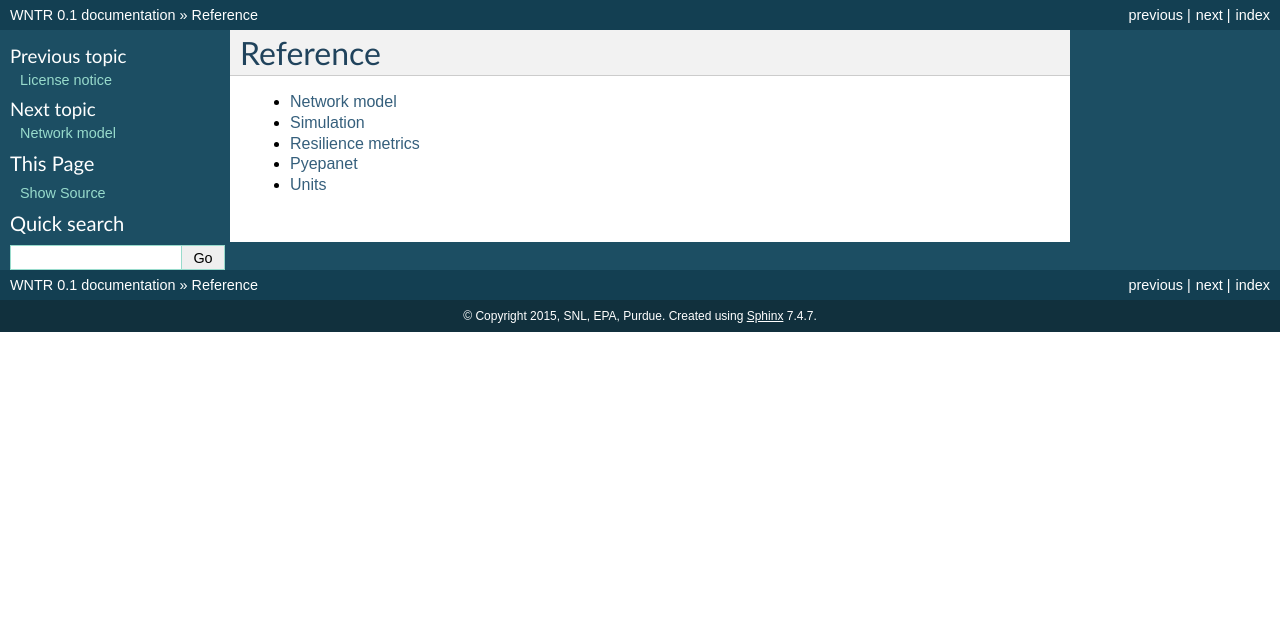
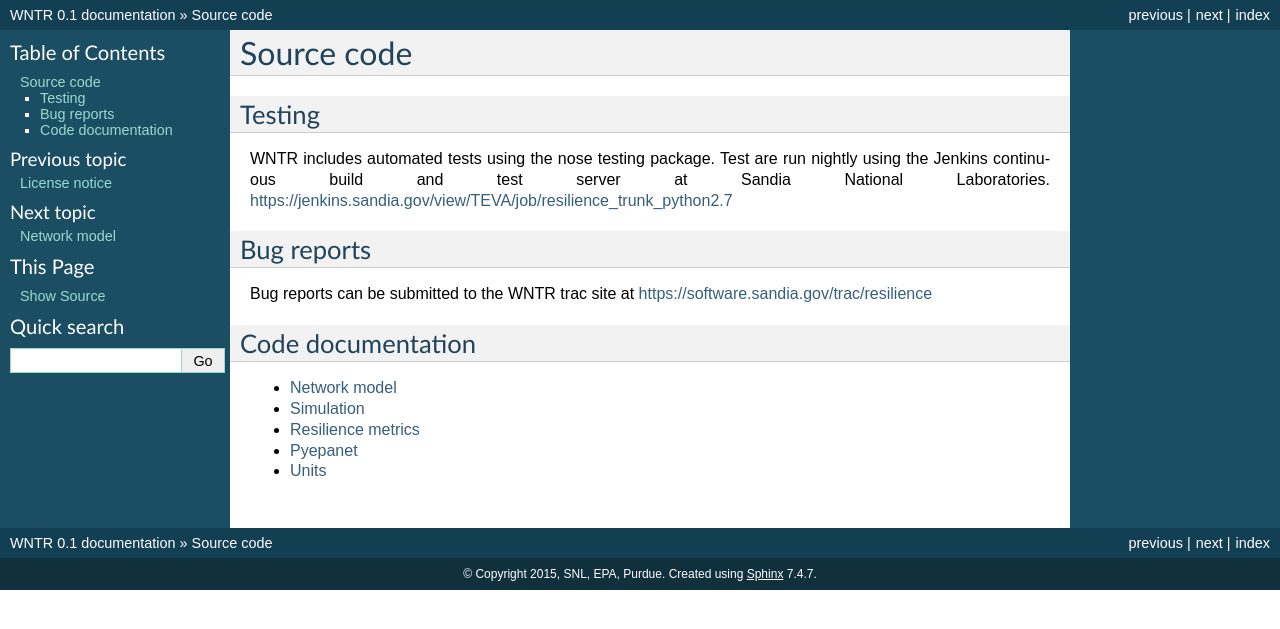
Before and after one commit to USEPA/WNTR, a Sphinx documentation site: the page built from documentation/sphinx/reference/index.rst, in a window 1280 px wide. Shown: the top 629 px of the page. Built offline with Sphinx 7.4.7, drawn with Linux system fonts in a browser that asks for light colours; formulas are drawn with MathJax 3.

Commit message:
Added jenkins and trac link to the documentation

```diff
--- a/documentation/sphinx/autodoc.rst
+++ /dev/null
@@ -1,5 +0,0 @@
-Autodoc
-======================================
-
-.. autoclass:: epanetlib.network.WaterNetworkModel
-   :members:
--- a/documentation/sphinx/reference/index.rst
+++ b/documentation/sphinx/reference/index.rst
@@ -1,5 +1,22 @@
-Reference
-=========
+Source code
+===============
+
+Testing
+-----------
+
+WNTR includes automated tests using the nose testing package.  Test are
+run nightly using the Jenkins continuous build and test server
+at Sandia National Laboratories.
+https://jenkins.sandia.gov/view/TEVA/job/resilience_trunk_python2.7
+
+Bug reports
+-----------
+
+Bug reports can be submitted to the WNTR trac site at
+https://software.sandia.gov/trac/resilience
+
+Code documentation
+------------------
 
 .. toctree::
    :maxdepth: 2
```
